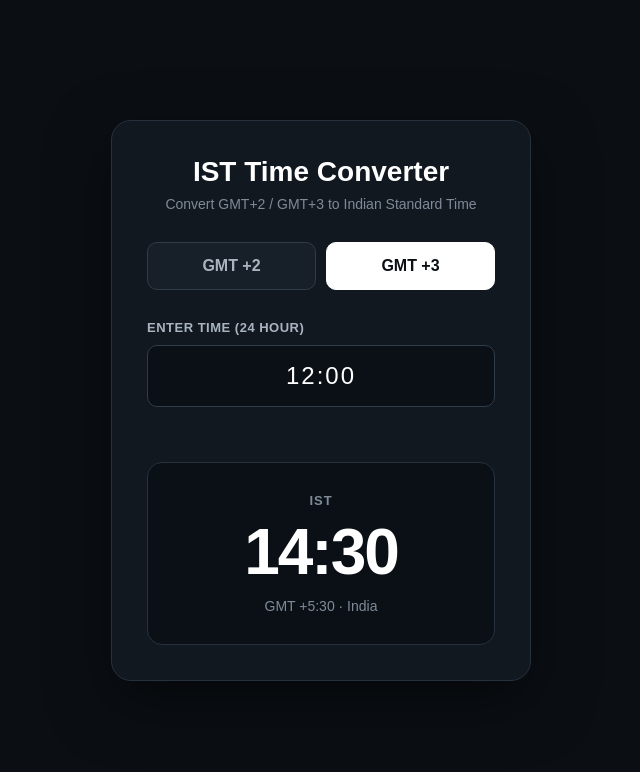
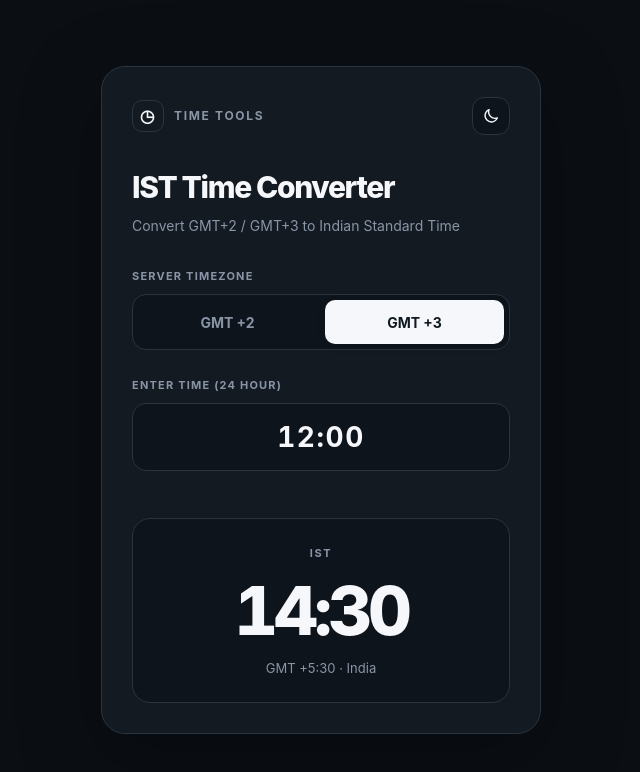
Before and after one commit to manmythlegend/timezone-converter, a plain HTML site: page index.html in a window 1280 px wide. Shown: the whole page, without its empty margins (319-959 px from the left). Drawn offline with Linux system fonts and the light colour scheme.

Commit message:
Update index.html

```diff
--- a/index.html
+++ b/index.html
@@ -4,432 +4,120 @@
 <meta charset="UTF-8">
 <meta name="viewport" content="width=device-width, initial-scale=1.0">
 <title>IST Time Converter</title>
-
 <style>
-        * {
-            box-sizing: border-box;
-        }
-
-        body {
-            margin: 0;
-            min-height: 100vh;
-            display: flex;
-            justify-content: center;
-            align-items: center;
-            font-family: Arial, Helvetica, sans-serif;
-            background: #0b0f14;
-            color: #ffffff;
-        }
-
-        .container {
-            width: 420px;
-            padding: 35px;
-            background: #111820;
-            border: 1px solid #26313d;
-            border-radius: 20px;
-            box-shadow: 0 20px 60px rgba(0, 0, 0, 0.5);
-            text-align: center;
-        }
-
-        h1 {
-            margin: 0;
-            font-size: 28px;
-            font-weight: 700;
-        }
-
-        .subtitle {
-            margin-top: 8px;
-            margin-bottom: 30px;
-            color: #7f8b99;
-            font-size: 14px;
-        }
-
-        /* TIMEZONE BUTTONS */
-
-        .timezone-buttons {
-            display: flex;
-            gap: 10px;
-            margin-bottom: 30px;
-        }
-
-        .timezone-buttons button {
-            flex: 1;
-            padding: 14px;
-            border: 1px solid #303c49;
-            border-radius: 10px;
-            background: #171f28;
-            color: #aab4c0;
-            cursor: pointer;
-            font-size: 16px;
-            font-weight: 600;
-            transition: 0.2s;
-        }
-
-        .timezone-buttons button:hover {
-            background: #202a35;
-        }
-
-        .timezone-buttons button.active {
-            background: #ffffff;
-            color: #0b0f14;
-            border-color: #ffffff;
-        }
-
-        /* INPUT */
-
-        .input-section {
-            text-align: left;
-            margin-bottom: 30px;
-        }
-
-        label {
-            display: block;
-            margin-bottom: 10px;
-            color: #aab4c0;
-            font-size: 13px;
-            font-weight: 600;
-            text-transform: uppercase;
-            letter-spacing: 0.5px;
-        }
-
-        #timeInput {
-            width: 100%;
-            padding: 16px;
-            background: #0b1016;
-            color: #ffffff;
-            border: 1px solid #303c49;
-            border-radius: 10px;
-            font-size: 24px;
-            outline: none;
-            font-family: Arial, Helvetica, sans-serif;
-            text-align: center;
-            letter-spacing: 2px;
-        }
-
-        #timeInput:focus {
-            border-color: #ffffff;
-        }
-
-        #timeInput::placeholder {
-            color: #4f5b68;
-        }
-
-        /* RESULT */
-
-        .result {
-            padding: 30px 20px;
-            background: #0b1016;
-            border: 1px solid #26313d;
-            border-radius: 15px;
-        }
-
-        .result-label {
-            color: #7f8b99;
-            font-size: 13px;
-            font-weight: 600;
-            letter-spacing: 1px;
-            margin-bottom: 12px;
-        }
-
-        .result-time {
-            font-size: 64px;
-            line-height: 1;
-            font-weight: 700;
-            letter-spacing: -2px;
-            color: #ffffff;
-            font-variant-numeric: tabular-nums;
-        }
-
-        .timezone-name {
-            margin-top: 14px;
-            color: #7f8b99;
-            font-size: 14px;
-        }
-
-        .error {
-            margin-top: 10px;
-            color: #ff6b6b;
-            font-size: 12px;
-            min-height: 15px;
-        }
-
-        @media (max-width: 500px) {
-
-            .container {
-                width: calc(100% - 30px);
-                padding: 25px;
-            }
-
-            .result-time {
-                font-size: 52px;
-            }
-
-        }
+*{box-sizing:border-box}
+:root{color-scheme:dark;--page:#0b0f14;--surface:#141a22;--inset:#0e141c;--text:#f5f7fa;--muted:#8995a6;--border:#293441;--accent:#dbeafe;--selected:#f5f7fa;--selected-text:#101820;--shadow:0 24px 80px rgba(0,0,0,.34)}
+body.light{color-scheme:light;--page:#f4f6fa;--surface:#fff;--inset:#f6f8fb;--text:#17212e;--muted:#657286;--border:#e1e6ee;--accent:#245ed6;--selected:#17212e;--selected-text:#fff;--shadow:0 24px 80px rgba(28,45,74,.09)}
+body{margin:0;min-height:100vh;display:flex;justify-content:center;align-items:center;padding:24px;font-family:Inter,ui-sans-serif,system-ui,-apple-system,BlinkMacSystemFont,"Segoe UI",sans-serif;background:var(--page);color:var(--text);transition:background .25s,color .25s}
+.container{width:min(100%,440px);padding:30px;background:var(--surface);border:1px solid var(--border);border-radius:24px;box-shadow:var(--shadow);transition:background .25s,border-color .25s}
+.topbar{display:flex;align-items:center;justify-content:space-between;margin-bottom:34px}
+.brand{display:flex;align-items:center;gap:10px;color:var(--muted);font-size:12px;font-weight:750;letter-spacing:.14em;text-transform:uppercase}
+.brand-mark{display:grid;place-items:center;width:32px;height:32px;border:1px solid var(--border);border-radius:10px;color:var(--text);font-size:17px}
+.theme-toggle{display:flex;align-items:center;justify-content:center;width:38px;height:38px;border:1px solid var(--border);border-radius:12px;background:var(--inset);color:var(--text);cursor:pointer;transition:background .2s,transform .2s}
+.theme-toggle:hover{transform:translateY(-1px)}
+.theme-toggle svg{width:18px;height:18px;fill:none;stroke:currentColor;stroke-width:1.8;stroke-linecap:round;stroke-linejoin:round}
+.theme-toggle .sun{display:none}body.light .theme-toggle .sun{display:block}body.light .theme-toggle .moon{display:none}
+h1{font-size:30px;line-height:1.2;letter-spacing:-.045em;margin:0;font-weight:760}
+.subtitle{margin:10px 0 32px;color:var(--muted);font-size:14px;line-height:1.6}
+.field-label{display:block;margin-bottom:11px;color:var(--muted);font-size:11px;font-weight:750;text-transform:uppercase;letter-spacing:.11em}
+.timezone-buttons{display:flex;gap:8px;padding:5px;background:var(--inset);border:1px solid var(--border);border-radius:14px;margin-bottom:28px}
+.timezone-buttons button{flex:1;min-height:44px;border:1px solid transparent;border-radius:10px;background:transparent;color:var(--muted);font:700 14px inherit;font-family:inherit;font-size:14px;font-weight:700;cursor:pointer;transition:background .2s,color .2s,box-shadow .2s}
+.timezone-buttons button:hover:not(.active){color:var(--text)}
+.timezone-buttons button.active{background:var(--selected);color:var(--selected-text);box-shadow:0 3px 10px rgba(0,0,0,.09)}
+.input-section{margin-bottom:24px}
+#timeInput{width:100%;height:68px;padding:12px 16px;background:var(--inset);color:var(--text);border:1px solid var(--border);border-radius:14px;font-family:inherit;font-size:28px;font-weight:650;outline:none;text-align:center;letter-spacing:.055em;font-variant-numeric:tabular-nums;transition:border-color .2s,box-shadow .2s}
+#timeInput:focus{border-color:var(--accent);box-shadow:0 0 0 3px rgba(91,142,235,.12)}
+#timeInput::placeholder{color:var(--muted)}
+.error{margin-top:8px;color:#e76d77;font-size:12px;min-height:15px}
+.result{padding:27px 20px 26px;background:var(--inset);border:1px solid var(--border);border-radius:18px;text-align:center}
+.result-label{font-size:11px;font-weight:750;letter-spacing:.15em;color:var(--muted);margin-bottom:13px}
+.result-time{font-size:clamp(48px,13vw,68px);line-height:1.1;font-weight:780;letter-spacing:-.06em;font-variant-numeric:tabular-nums;color:var(--text)}
+.timezone-name{margin-top:12px;color:var(--muted);font-size:13px}
+@media(max-width:500px){.container{padding:24px;border-radius:20px}.topbar{margin-bottom:29px}h1{font-size:27px}}
 </style>
 </head>
-
 <body>
-
-    <div class="container">
-
+<main class="container">
+  <div class="topbar">
+    <div class="brand"><span class="brand-mark" aria-hidden="true">◷</span> TIME TOOLS</div>
+    <button class="theme-toggle" id="themeToggle" type="button" aria-label="Switch to light theme" title="Toggle light/dark theme">
+      <svg class="moon" viewBox="0 0 24 24" aria-hidden="true"><path d="M20.5 14.5A8.5 8.5 0 0 1 9.5 3.5 8.5 8.5 0 1 0 20.5 14.5Z"/></svg>
+      <svg class="sun" viewBox="0 0 24 24" aria-hidden="true"><circle cx="12" cy="12" r="4"/><path d="M12 2v2m0 16v2M4.93 4.93l1.42 1.42m11.3 11.3 1.42 1.42M2 12h2m16 0h2M4.93 19.07l1.42-1.42m11.3-11.3 1.42-1.42"/></svg>
+    </button>
+  </div>
   <h1>IST Time Converter</h1>
-
-        <div class="subtitle">
-            Convert GMT+2 / GMT+3 to Indian Standard Time
+  <p class="subtitle">Convert GMT+2 / GMT+3 to Indian Standard Time</p>
+  <div class="field-label">Server timezone</div>
+  <div class="timezone-buttons">
+    <button id="gmt2" onclick="selectTimezone(2)">GMT +2</button>
+    <button id="gmt3" class="active" onclick="selectTimezone(3)">GMT +3</button>
   </div>
-
-
-        <!-- TIMEZONE BUTTONS -->
-
-        <div class="timezone-buttons">
-
-            <button
-                id="gmt2"
-                onclick="selectTimezone(2)">
-                GMT +2
-            </button>
-
-            <button
-                id="gmt3"
-                class="active"
-                onclick="selectTimezone(3)">
-                GMT +3
-            </button>
-
+  <div class="input-section">
+    <label class="field-label" for="timeInput">Enter Time (24 Hour)</label>
+    <input type="text" id="timeInput" value="12:00" placeholder="HH:MM" maxlength="5" inputmode="numeric" autocomplete="off" oninput="handleInput()">
+    <div class="error" id="error"></div>
   </div>
-
-
-        <!-- TIME INPUT -->
-
-        <div class="input-section">
-
-            <label for="timeInput">
-                Enter Time (24 Hour)
-            </label>
-
-            <input
-                type="text"
-                id="timeInput"
-                value="12:00"
-                placeholder="HH:MM"
-                maxlength="5"
-                inputmode="numeric"
-                autocomplete="off"
-                oninput="handleInput()">
-
-            <div class="error" id="error"></div>
-
+  <div class="result">
+    <div class="result-label">IST</div>
+    <div class="result-time" id="result">14:30</div>
+    <div class="timezone-name">GMT +5:30 · India</div>
   </div>
-
-
-        <!-- RESULT -->
-
-        <div class="result">
-
-            <div class="result-label">
-                IST
-            </div>
-
-            <div
-                class="result-time"
-                id="result">
-                14:30
-            </div>
-
-            <div class="timezone-name">
-                GMT +5:30 · India
-            </div>
-
-        </div>
-
-    </div>
-
-
+</main>
 <script>
-
-        // ==========================================
-        // SETTINGS
-        // ==========================================
-
-        // GMT +3 is selected by default
+// Original timezone and conversion functionality preserved.
 let selectedTimezone = 3;
-
-
-        // ==========================================
-        // TIMEZONE SELECTION
-        // ==========================================
-
 function selectTimezone(timezone) {
-
   selectedTimezone = timezone;
-
-            document
-                .getElementById("gmt2")
-                .classList.remove("active");
-
-            document
-                .getElementById("gmt3")
-                .classList.remove("active");
-
-
+  document.getElementById("gmt2").classList.remove("active");
+  document.getElementById("gmt3").classList.remove("active");
   if (timezone === 2) {
-
-                document
-                    .getElementById("gmt2")
-                    .classList.add("active");
-
+    document.getElementById("gmt2").classList.add("active");
   } else {
-
-                document
-                    .getElementById("gmt3")
-                    .classList.add("active");
-
+    document.getElementById("gmt3").classList.add("active");
   }
-
-
   convertTime();
 }
-
-
-        // ==========================================
-        // INPUT HANDLING
-        // ==========================================
-
 function handleInput() {
-
-            const input =
-                document.getElementById("timeInput");
-
+  const input = document.getElementById("timeInput");
   let value = input.value;
-
-            // Keep only numbers
   value = value.replace(/\D/g, "");
-
-            // Maximum 4 digits
   value = value.substring(0, 4);
-
-
-            // Automatically add :
   if (value.length > 2) {
-
-                value =
-                    value.substring(0, 2) +
-                    ":" +
-                    value.substring(2);
-
+    value = value.substring(0, 2) + ":" + value.substring(2);
   }
-
-
   input.value = value;
-
   convertTime();
 }
-
-
-        // ==========================================
-        // TIME CONVERSION
-        // ==========================================
-
 function convertTime() {
-
-            const timeInput =
-                document.getElementById("timeInput").value;
-
-            const error =
-                document.getElementById("error");
-
-
-            // Require HH:MM
-            const match =
-                timeInput.match(
-                    /^([0-2][0-9]):([0-5][0-9])$/
-                );
-
-
+  const timeInput = document.getElementById("timeInput").value;
+  const error = document.getElementById("error");
+  const match = timeInput.match(/^([0-2][0-9]):([0-5][0-9])$/);
   if (!match) {
-
-                error.textContent =
-                    "Enter time as HH:MM";
-
+    error.textContent = "Enter time as HH:MM";
     return;
   }
-
-
-            const hours =
-                Number(match[1]);
-
-            const minutes =
-                Number(match[2]);
-
-
-            // Hours must be 00–23
+  const hours = Number(match[1]);
+  const minutes = Number(match[2]);
   if (hours > 23) {
-
-                error.textContent =
-                    "Hours must be between 00 and 23";
-
+    error.textContent = "Hours must be between 00 and 23";
     return;
   }
-
-
   error.textContent = "";
-
-
-            // ======================================
-            // GMT → IST
-            //
-            // IST = GMT +5:30
-            //
-            // GMT+2 → IST = +3:30
-            // GMT+3 → IST = +2:30
-            // ======================================
-
-            const difference =
-                5.5 - selectedTimezone;
-
-
-            let totalMinutes =
-                (hours * 60) +
-                minutes +
-                (difference * 60);
-
-
-            // Handle crossing midnight
-
-            totalMinutes =
-                ((totalMinutes % 1440) + 1440) % 1440;
-
-
-            const resultHours =
-                Math.floor(totalMinutes / 60);
-
-            const resultMinutes =
-                totalMinutes % 60;
-
-
-            const formattedHours =
-                String(resultHours)
-                    .padStart(2, "0");
-
-            const formattedMinutes =
-                String(resultMinutes)
-                    .padStart(2, "0");
-
-
-            document
-                .getElementById("result")
-                .textContent =
-                `${formattedHours}:${formattedMinutes}`;
+  const difference = 5.5 - selectedTimezone;
+  let totalMinutes = (hours * 60) + minutes + (difference * 60);
+  totalMinutes = ((totalMinutes % 1440) + 1440) % 1440;
+  const resultHours = Math.floor(totalMinutes / 60);
+  const resultMinutes = totalMinutes % 60;
+  const formattedHours = String(resultHours).padStart(2, "0");
+  const formattedMinutes = String(resultMinutes).padStart(2, "0");
+  document.getElementById("result").textContent = `${formattedHours}:${formattedMinutes}`;
 }
-
-
-        // ==========================================
-        // INITIAL CONVERSION
-        // ==========================================
-
+// Appearance-only toggle: no change to timezone or input state.
+document.getElementById("themeToggle").addEventListener("click", function () {
+  const light = document.body.classList.toggle("light");
+  this.setAttribute("aria-label", light ? "Switch to dark theme" : "Switch to light theme");
+});
 convertTime();
-
 </script>
-
 </body>
 </html>
```
Lines whose indentation alone changed are shown as unchanged.
